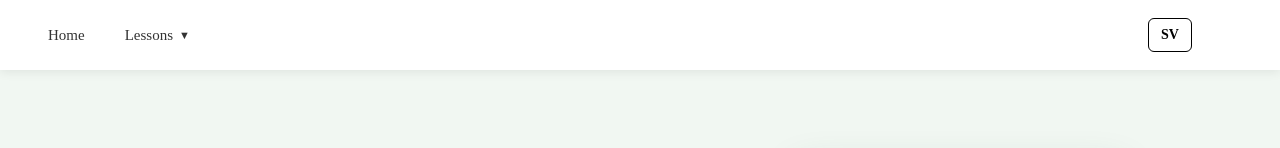
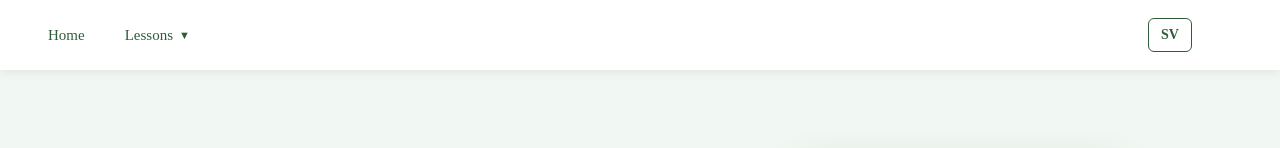
Before and after one commit to josephkhella2010/social-science, a React (Vite) app in the folder frontend/social/: page / in a window 1280 px wide. Shown: the top 148 px of the page. Built offline with nearby package versions, Linux system fonts and the light colour scheme.

Commit message:
fix color

```diff
--- a/frontend/social/src/Pages/Navigation/NavigationContainer.tsx
+++ b/frontend/social/src/Pages/Navigation/NavigationContainer.tsx
@@ -96,7 +96,7 @@ const useStyles = createUseStyles({
     padding: "12px 16px",
     fontSize: "15px",
     fontWeight: 500,
-    color: "#333",
+    color: "#2F5D3A",
     cursor: "pointer",
     borderRadius: "6px",
     transition: "all 0.2s ease",
@@ -181,9 +181,11 @@ const useStyles = createUseStyles({
     margin: 0,
     fontSize: "14px",
     fontWeight: 600,
-    border: "1px solid black",
+    border: "1px solid #2F5D3A",
+
     padding: "8px 12px",
     borderRadius: "6px",
+    color: "#2F5D3A",
   },
 });
 
--- a/frontend/social/src/Pages/Navigation/childComponent/LanguageDropDown.tsx
+++ b/frontend/social/src/Pages/Navigation/childComponent/LanguageDropDown.tsx
@@ -46,6 +46,7 @@ const useStyles = createUseStyles({
     margin: 0,
     fontSize: "14px",
     fontWeight: 500,
+    color: "#2F5D3A",
   },
 });
 
```
